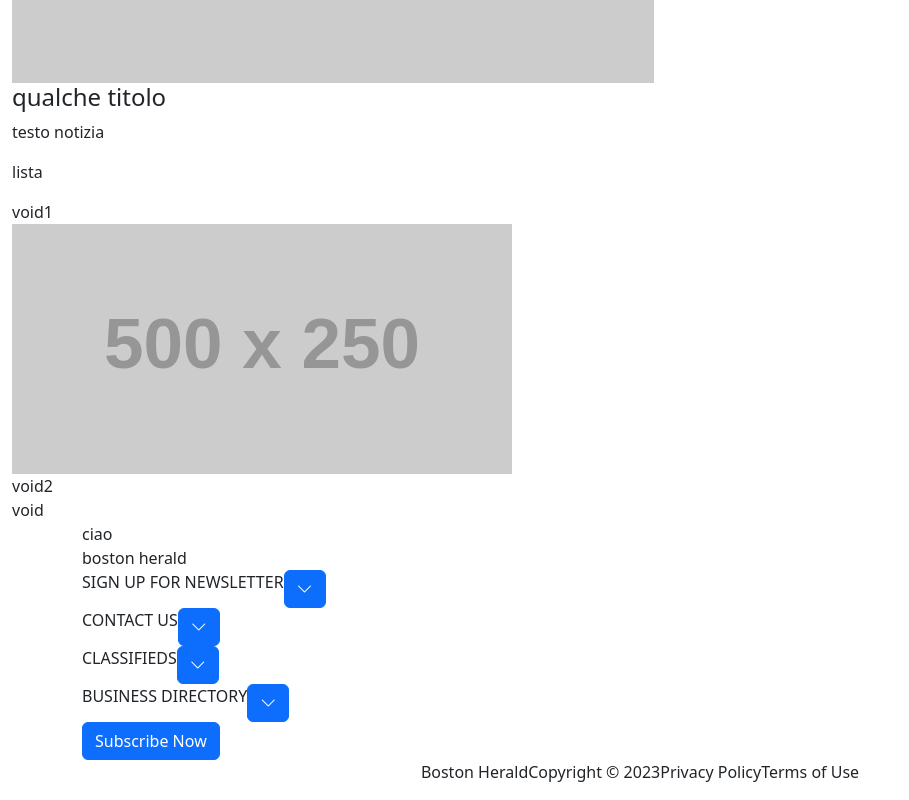
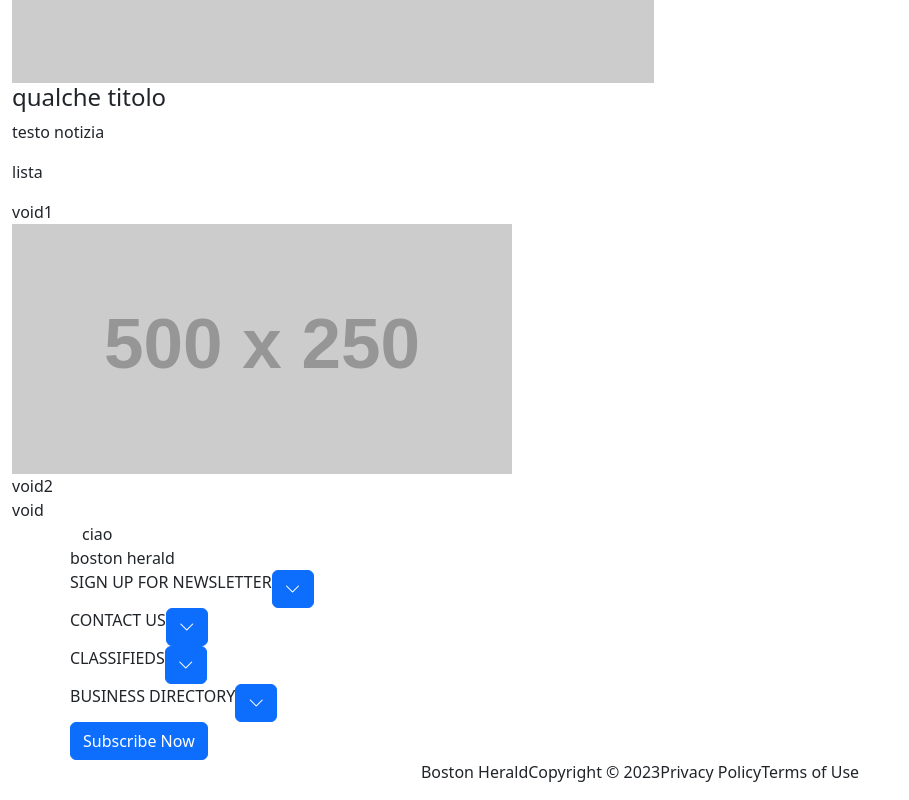
Before and after one commit to leo-05-2/ProgettoPPM, a website: page index.html in a window 1280 px wide. Shown: the part 7510-8310 px from the top of the page, without its empty margins (0-909 px from the left). Drawn offline with nearby package versions, Linux system fonts and the light colour scheme; placeholder pictures from the web are drawn by us.

Commit message:
FIX: fixed footer

```diff
--- a/index.html
+++ b/index.html
@@ -538,8 +538,8 @@
     </section>
 </main>
 <footer class="container">ciao
-    <div id="footer-image" class="">boston herald</div>
-    <div id="section-list" class="">
+    <div id="footer-image" class="row">boston herald</div>
+    <div id="section-list" class="row">
         <ul class="list-unstyled list-group footer-list ">
             <li class="main-footer-item footer-item ">
                 <div class="footer-item-title d-flex"><a>SIGN UP FOR NEWSLETTER</a><button class="btn btn-primary" data-bs-toggle="collapse" data-bs-target="#menu-1" aria-label="click here to expand the menù">
--- a/scssfile/main-news-images.scss
+++ b/scssfile/main-news-images.scss
@@ -133,17 +133,6 @@ xl:1280px,
        }
 
        @media (min-width: 1280px) {
-                flex-direction: row;
-              li {
-                     flex: 0 0 50%; // Mantiene due elementi per riga dopo lg
-                     max-width: 50%;
-                     flex-direction: column;
-                      article{
-                        flex: 0 0 50%; // Mantiene due elementi per riga dopo lg
-                        max-width: 100%;
-                        flex-direction: column;
-                        }
-              }
          flex-direction: row;
          justify-content: space-between;
          li {
@@ -807,6 +796,7 @@ $custom-breakpoint-main-img:(
   display: flex;
   flex-direction: column;
   flex-wrap: wrap;
+  padding: 12px;
 
 }
 
@@ -815,6 +805,7 @@ $custom-breakpoint-main-img:(
   padding: 1.5rem 1rem;
   text-align: start;
   background-color: #f8f9fa;
+  display: flex;
 }
 
 
@@ -823,6 +814,7 @@ $custom-breakpoint-main-img:(
   .footer-list {
     display: flex;
     height: 500px;
+    width: 100%;
     grid-template-columns: none;
     column-count: 2;
     column-gap: 1rem;
@@ -843,48 +835,21 @@ $custom-breakpoint-main-img:(
 
 // Schermi >= 1280px e < 1332px: Layout 4 colonne (1, 2, [3+4], 5)
 @media (min-width: 1280px) and (max-width: 1331px) {
-  .footer-list{
-    list-style: none;
-    padding: 0;
-    margin: 0;
-    display: grid;
-    gap: 1rem;
-    grid-template-columns: repeat(4, 1fr);
-    align-items: start;
+  .footer-list {
+
+    height: 400px;
+    column-count: 4;
+    grid-template-columns: none;
+    display: flex;
+
+
+  }
+  .main-footer-item {
+    flex: 0 0 calc(25% - 1rem);
+    box-sizing: border-box;
   }
 
-  .main-footer-item {
 
-    grid-column: auto;
-    grid-row: auto;
-    list-style: none;
-    padding: 0;
-    margin: 0;
-    display: grid;
-    gap: 1rem;
-
-    &:nth-child(1) {
-      grid-column: 1;
-      grid-row: 1;
-    }
-    &:nth-child(2) {
-      grid-column: 2;
-      grid-row: 1;
-    }
-    &:nth-child(3) {
-      grid-column: 3;
-      grid-row: 1;
-    }
-
-    &:nth-child(4) {
-      grid-column: 3;
-      grid-row: 2;
-    }
-    &:nth-child(5) {
-      grid-column: 4;
-      grid-row: 1;
-    }
-  }
 }
 
   @media (min-width: 1332px) {
@@ -894,7 +859,8 @@ $custom-breakpoint-main-img:(
       grid-template-columns: none;
       column-count: 2;
       column-gap: 1rem;
-    padding: 0;
+      gap: 12px;
+
 
       li {
         break-inside: avoid;
@@ -906,19 +872,20 @@ $custom-breakpoint-main-img:(
       }
     }
   }
-.footer-item{
-  width: 100%;
+  .footer-item {
+    max-width: 100%;
 
     display: flex;
     flex-direction: column;
     @media (min-width: 640px) {
       button {
         display: none;
+        max-width: none;
       }
 
     }
   }
-.footer-item-title{
+  .footer-item-title {
     font-size: 1.5em;
     font-weight: 600;
     margin-bottom: 10px;
@@ -929,31 +896,31 @@ $custom-breakpoint-main-img:(
     #menu-1.collapse:not(.show),
     #menu-2.collapse:not(.show),
     #menu-3.collapse:not(.show),
-  #menu-4.collapse:not(.show),{
+    #menu-4.collapse:not(.show), {
       display: block;
     }
 
   }
 
   /* stili */
-.void-1{
+  .void-1 {
     height: 0;
     display: none;
     @media (min-width: 300px) {
       display: block;
-    height: 50px ;
+      height: 50px;
     }
     @media (min-width: 750px) {
       display: block;
-    height: 90px ;
+      height: 90px;
     }
     @media (min-width: 1000px) {
       display: block;
-    height: 250px ;
+      height: 250px;
     }
 
   }
-.void-footer{
+  .void-footer {
     display: none;
     height: 0;
     @media (min-width: 1000px) {
@@ -961,50 +928,63 @@ $custom-breakpoint-main-img:(
       height: 250px;
     }
   }
-.void-2, .void-3, .void-4{
+  .void-2, .void-3, .void-4 {
     height: 50px;
     display: flex;
     @media (min-width: 750px) {
-    height: 90px ;
+      height: 90px;
     }
     @media (min-width: 1000px) {
-    height: 250px ;
+      height: 250px;
     }
   }
-#widget-void{
+  #widget-void {
     display: flex;
     flex-direction: column;
     width: 100%;
     margin: 0 0 0 0;
-  padding: 0 0 0 0 ;
+    padding: 0 0 12px 0;
     @media (min-width: 640px) {
       flex-direction: row;
 
-      img{
+      img {
         flex: 1 1 auto;
         width: auto;
       }
-    #void-ads{
+      #void-ads {
         display: flex;
         flex: 0 0 300px;
         width: 300px;
-
 
 
       }
 
     }
   }
-#void-ads{
+  #void-ads {
     height: 250px;
     max-width: 300px;
   }
-#widget{
+  #widget {
     margin: 0 10px 0 10px;
     display: flex;
     height: 250px;
   }
+  #main-news {
+    border-bottom: 1px solid rgb(221, 216, 213);
+    padding: 0 0 16px 0;
+    margin: 0 0 16px 0;
 
+  }
+  #related {
+    border-bottom: 1px solid rgb(170, 167, 164);
+    margin: 0 0 9px 0;
+    padding: 0 0 3px 0;
+  }
+  #related-list {
+    margin-left: 16px;
+    list-style: disc;
+  }
 
 
 
```
Lines whose indentation alone changed are shown as unchanged.
